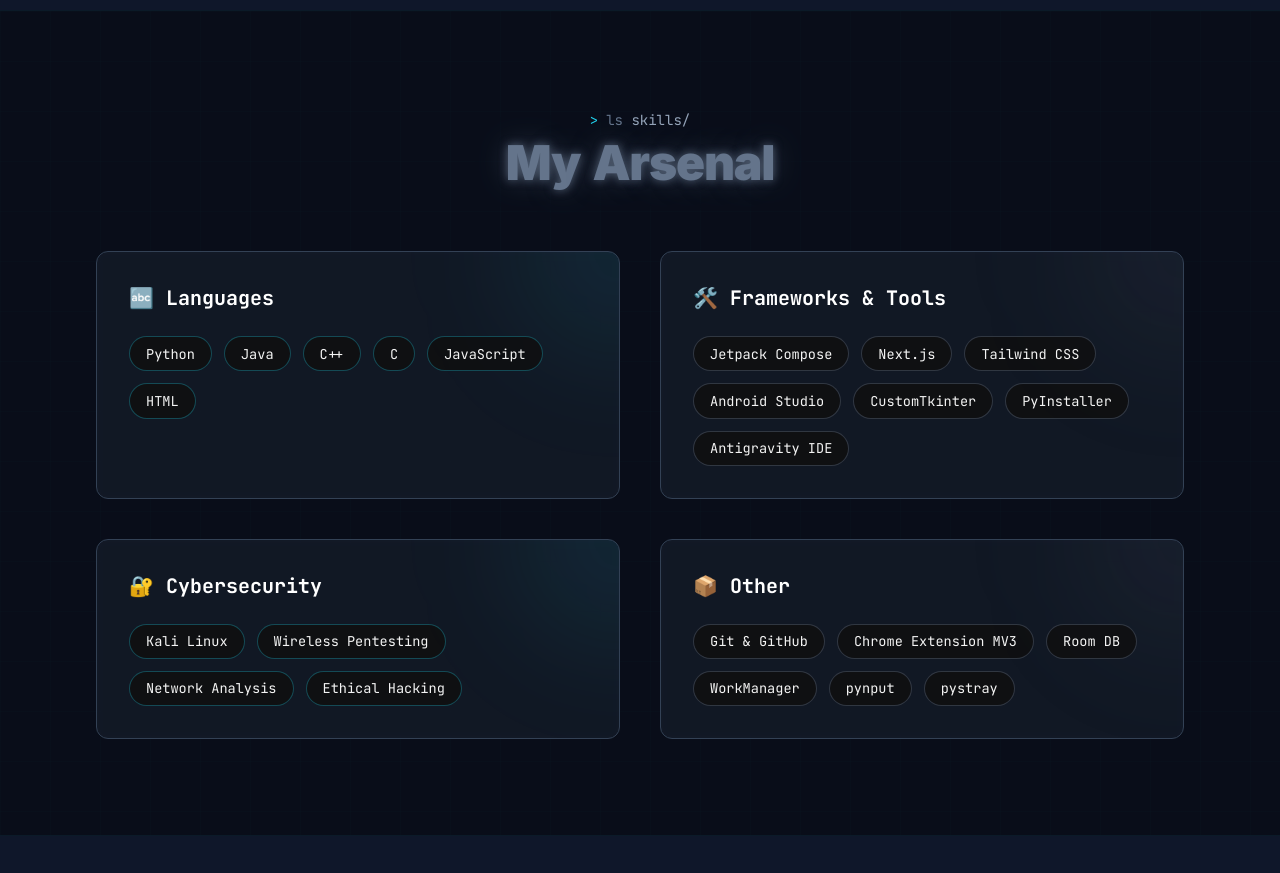
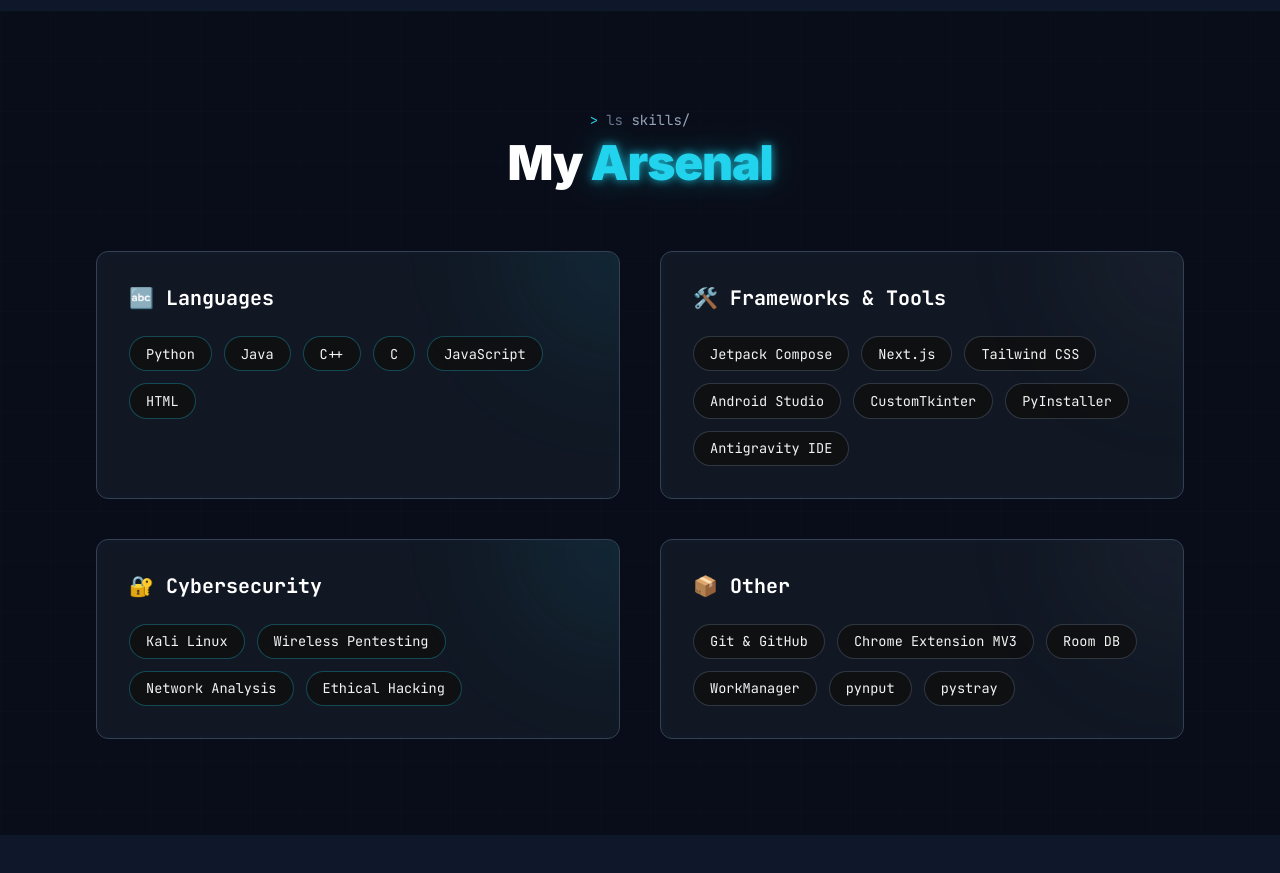
Before and after one commit to anvinbiju1-lab/Portfolio, a Next.js app: page / in a window 1280 px wide. Shown: the part 3100-3973 px from the top of the page. Built offline with nearby package versions, Linux system fonts and the light colour scheme.

Commit message:
Update Skills title to cyan and My to white

```diff
--- a/components/Skills.tsx
+++ b/components/Skills.tsx
@@ -66,9 +66,8 @@
                         <span className="prompt">&gt;</span>
                         <span className="command">ls</span> skills/
                     </div>
-                    <h2 className="text-4xl md:text-5xl font-black text-white tracking-tight flex items-center justify-center gap-3">
-                        <span className="text-slate text-glow-slate">My</span>
-                        <span className="text-slate text-glow-slate">Arsenal</span>
+                    <h2 className="text-4xl md:text-5xl font-black text-white tracking-tight">
+                        My <span className="text-cyan text-glow-cyan">Arsenal</span>
                     </h2>
                 </motion.div>
 
```
